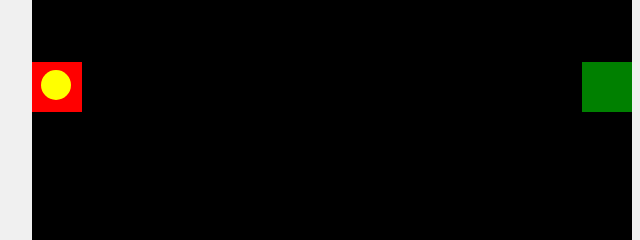
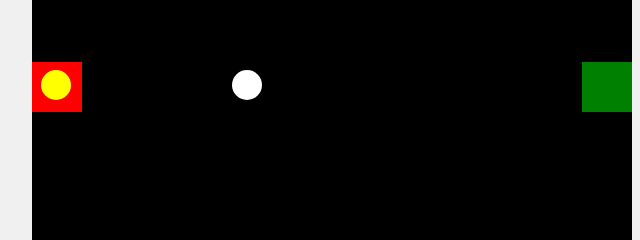
Before and after one commit to tess-phillips/KittyCandyCrack, a plain HTML site: page index.html in a window 1280 px wide. Shown: the part 338-578 px from the top of the page, 308-948 px from the left. Drawn offline with Linux system fonts and the light colour scheme.

Commit message:
added crack

```diff
--- a/index.html
+++ b/index.html
@@ -11,6 +11,7 @@
             <div id="kitty1" class="kitty"></div>
             <div id="kitty2" class="kitty"></div>
             <div id="ball" class="ball"></div>
+            <div id="crack" class="crack"></div>
         </div>
     </div>
 
--- a/styles.css
+++ b/styles.css
@@ -11,8 +11,8 @@
 
 .viewport-center {
   position: absolute;
-    width: 100%;
-    height: 100%;
+  width: 80%;
+  height: 80%;
   display: flex;
   justify-content: center;
   align-items: center;
@@ -53,3 +53,13 @@
   background-color: yellow;
   border-radius: 50%;
 }
+
+.crack {
+  width: 30px;
+  height: 30px;
+  position: absolute;
+  top: 52%;
+  left: 200px;
+  background-color: white;
+  border-radius: 50%;
+}
```
Also changed, not shown: modules/checkCollision..js (added, +18 -0 lines). Lines whose indentation alone changed are shown as unchanged.
